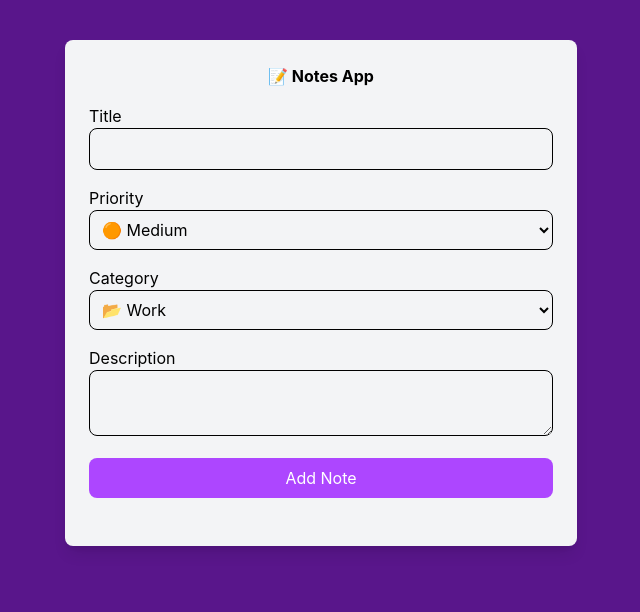
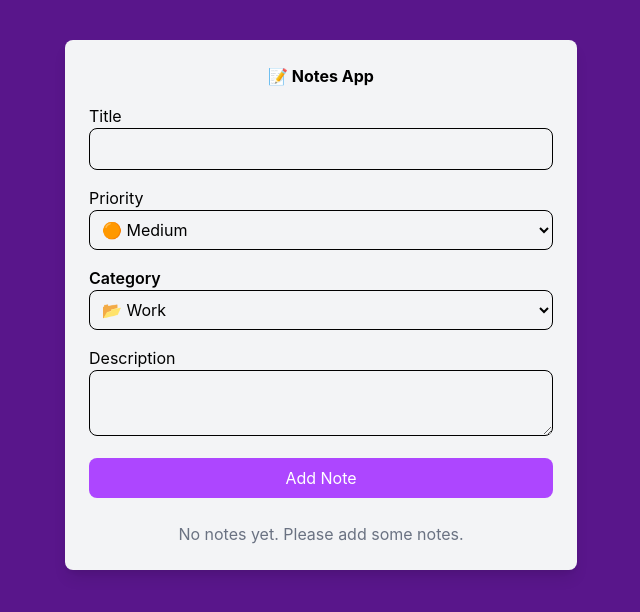
Before and after one commit to Flashina/Note-App, a React (Vite) app: page / in a window 1280 px wide. Shown: the top 612 px of the page, without its empty margins (319-959 px from the left). Built offline with nearby package versions, Linux system fonts and the light colour scheme.

Commit message:
added form submission and global state

```diff
--- a/index.html
+++ b/index.html
@@ -4,7 +4,7 @@
     <meta charset="UTF-8" />
     <link rel="icon" type="image/svg+xml" href="/favicon.svg" />
     <meta name="viewport" content="width=device-width, initial-scale=1.0" />
-    <title>notes-app</title>
+    <title>Notes App</title>
   </head>
   <body>
     <div id="root"></div>
--- a/src/App.jsx
+++ b/src/App.jsx
@@ -1,12 +1,16 @@
+import { useState } from "react";
 import NoteForm from "./components/NoteForm";
-
+import NoteList from "./components/NoteList";
 
 
 const App = () => {
+  const [notes, setNotes] = useState([])
+
   return ( <div className="max-w-lg mx-auto mt-10 p-6 bg-gray-100 rounded-lg shadow-lg">
     <h2 className="text-2l font-bold mb-4 text-center">📝 Notes App</h2>
 
-    <NoteForm/>
+    <NoteForm notes = {notes} setNotes = {setNotes} />
+    <NoteList notes = { notes } />
   </div> );
 
 
--- a/src/components/NoteForm.jsx
+++ b/src/components/NoteForm.jsx
@@ -1,7 +1,7 @@
 import { useState } from "react";
 
 
-const NoteForm = () => {
+const NoteForm = ({ notes, setNotes }) => {
     const [formData, setFormdata] = useState({
         title: '',
         priority: 'Medium',
@@ -17,8 +17,33 @@ const NoteForm = () => {
 
     }
 
+    const handleSubmit = (e) => {
+        e.preventDefault();
+        console.log('Form submitted', formData);
 
-    return <form action="" className="mb-6">
+        // validation
+        // if (!formData.title || !formData.description) return
+        if (!formData.title || !formData.description) {
+        alert("Please fill out title and description");
+        return;
+}
+
+        // create new note object
+        const newNote = { id:Date.now(), ...formData}
+
+        // Add notes
+        setNotes([newNote, ...notes])
+
+        // Reset form data
+        setFormdata({
+        title: '',
+        priority: 'Medium',
+        category: 'Work',
+        description: ''
+        })
+    }
+
+    return <form onSubmit={handleSubmit} action="" className="mb-6">
         <div className="mb-4">
             <label htmlFor="title" className="block fonst-semibold">
                 Title
@@ -46,7 +71,7 @@ const NoteForm = () => {
         </div>
 
         <div className="mb-4">
-            <label htmlFor="category" className="block fonst-semibold">
+            <label htmlFor="category" className="block font-semibold">
                 Category
             </label>
             <select
--- /dev/null
+++ b/src/components/NoteList.jsx
@@ -0,0 +1,37 @@
+const NoteList = ({ notes }) => {
+
+    if (notes.length === 0) {
+        return <p className="text-center text-gray-500">
+            No notes yet. Please add some notes.
+        </p>
+    }
+
+    return (
+        <div className="space-y-4">
+            {notes.map((note) =>(
+                <div key={note.id} className={`p-4 bg-white rounded-lg shadow-md border-l-4 ${
+                    note.priority === 'High'
+                    ? 'border-red-500'
+                    : note.priority === 'Medium'
+                    ? 'border-orange-500'
+                    : 'border-green-500'
+                }`}>
+                    <h3 className="text-lg font-bold">
+                        {note.title}
+                    </h3>
+                    <p className="text-sm text-gray-600">
+                        <strong>Category: </strong>{note.category}
+                    </p>
+                    <p className="text-sm text-gray-600">
+                        <strong>Priority: </strong>{note.priority}
+                    </p>
+                    <p className="mt-2">
+                        {note.description}
+                    </p>
+                </div>
+            ))}
+        </div>
+     );
+}
+
+export default NoteList;
```
